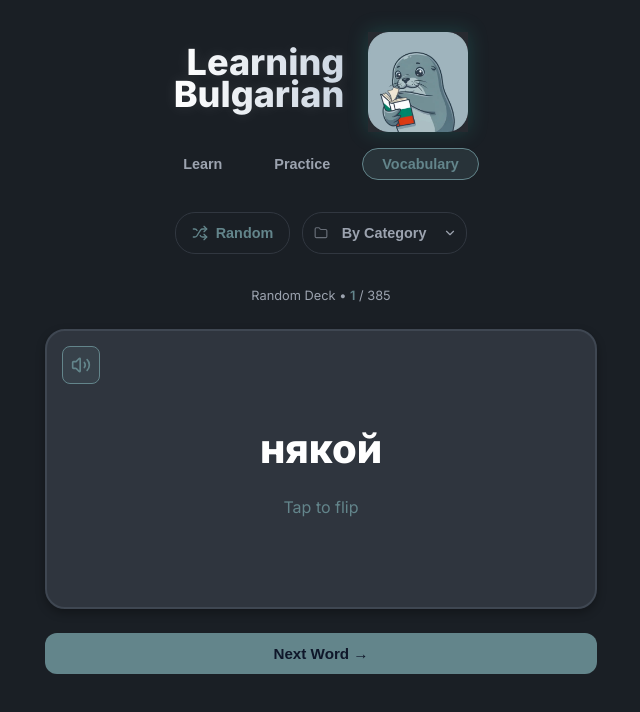
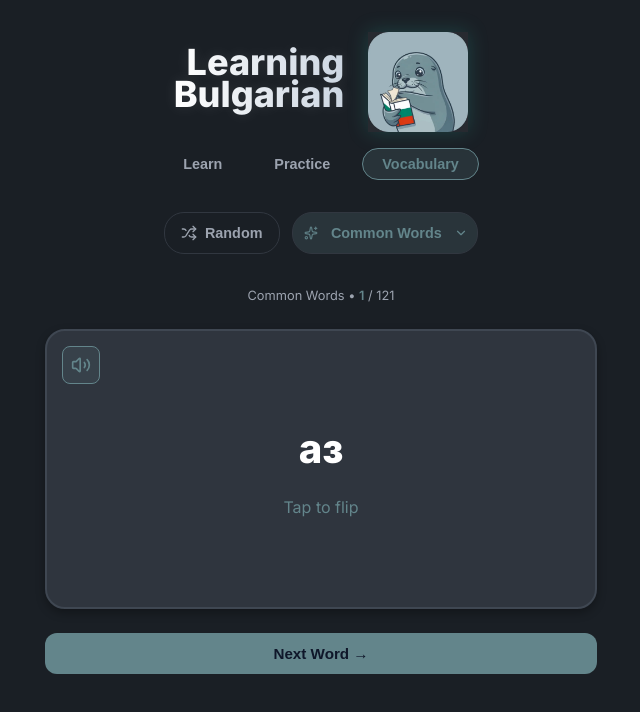
Before and after one commit to baguotti/bulgarian_app, a React (Vite) app: page / in a window 1280 px wide. Both pictures are taken after a click on the button "Vocabulary". Shown: the top 712 px of the page, without its empty margins (319-959 px from the left). Built offline with nearby package versions, Linux system fonts and the light colour scheme.

Commit message:
feat: Set Common Words as default vocabulary category

```diff
--- a/src/components/Flashcards/FlashcardGame.jsx
+++ b/src/components/Flashcards/FlashcardGame.jsx
@@ -4,7 +4,7 @@ import { vocabulary } from '../../data/vocabulary';
 import {
     Shuffle, Folder, ChevronDown, Hash, Palette,
     Users, UtensilsCrossed, Package, Heart,
-    Zap, Clock, MapPin, Star, Volume2
+    Zap, Clock, MapPin, Star, Volume2, Sparkles
 } from 'lucide-react';
 import { containerVariants, itemVariants } from '../../data/animations';
 import { triggerHaptic } from '../../utils/haptics';
@@ -13,11 +13,12 @@ const FlashcardGame = () => {
     const [activeDeck, setActiveDeck] = useState([]);
     const [currentIndex, setCurrentIndex] = useState(0);
     const [isFlipped, setIsFlipped] = useState(false);
-    const [category, setCategory] = useState("Numbers");
-    const [isRandom, setIsRandom] = useState(true);
+    const [category, setCategory] = useState("Common Words");
+    const [isRandom, setIsRandom] = useState(false);
 
     // Categories and their icons
     const categoryIcons = {
+        "Common Words": Sparkles,
         "Numbers": Hash,
         "Colors": Palette,
         "Family": Users,
```
